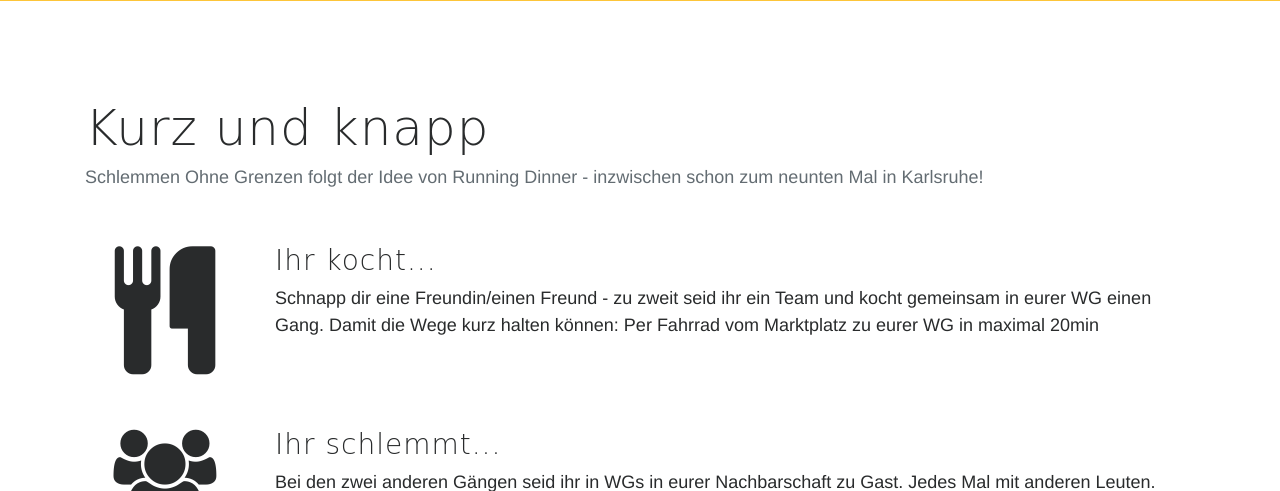
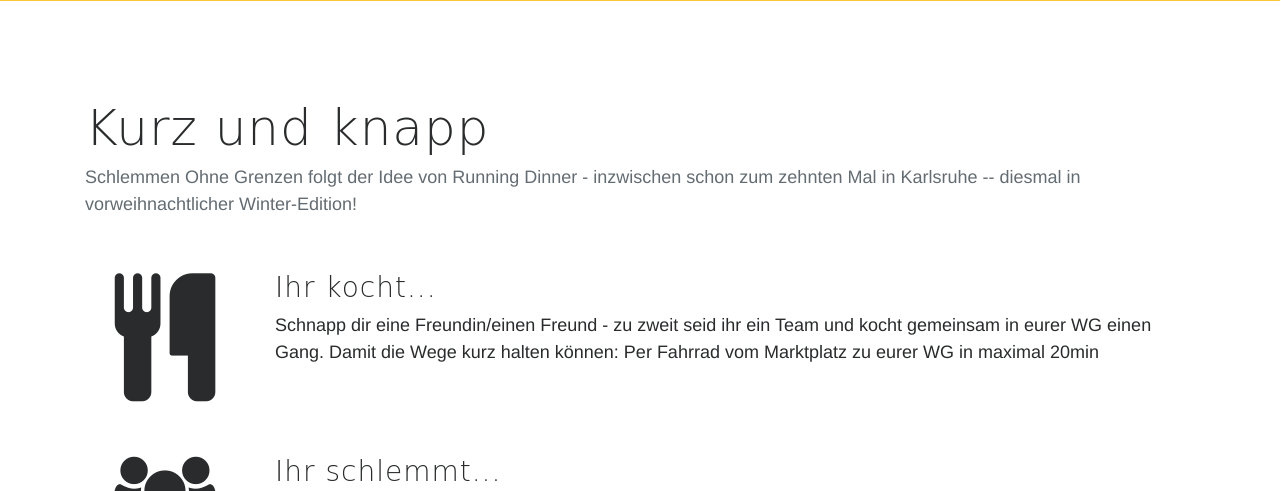
Before and after one commit to studieren-ohne-grenzen/schlemmenohnegrenzen, a Django app: template frontend/templates/frontend/index.html in a window 1280 px wide. Shown: the part 1522-2013 px from the top of the page. Run offline with Django 3.2, Linux system fonts and the light colour scheme; the template is opened without the code that fills it, so the values that code supplies are empty; some libraries are stand-ins or nearby versions; some web fonts are replaced.

Commit message:
Add note about winter edition

```diff
--- a/frontend/templates/frontend/index.html
+++ b/frontend/templates/frontend/index.html
@@ -66,7 +66,7 @@
         <div class="container">
             <div class="section-heading">
                 <h2>Kurz und knapp</h2>
-                <p class="text-muted">Schlemmen Ohne Grenzen folgt der Idee von Running Dinner - inzwischen schon zum neunten Mal in Karlsruhe!</p>
+                <p class="text-muted">Schlemmen Ohne Grenzen folgt der Idee von Running Dinner - inzwischen schon zum zehnten Mal in Karlsruhe -- diesmal in vorweihnachtlicher Winter-Edition!</p>
             </div>
             <div class="row row-with-margin">
                 <div class="col-sm-2">
```
